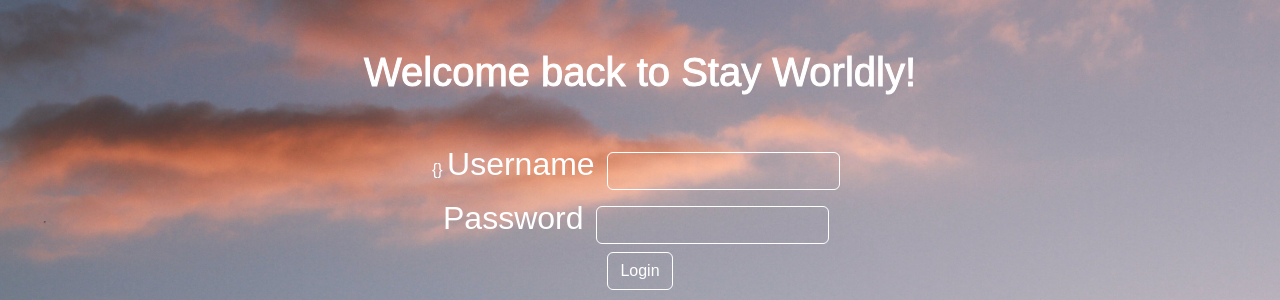
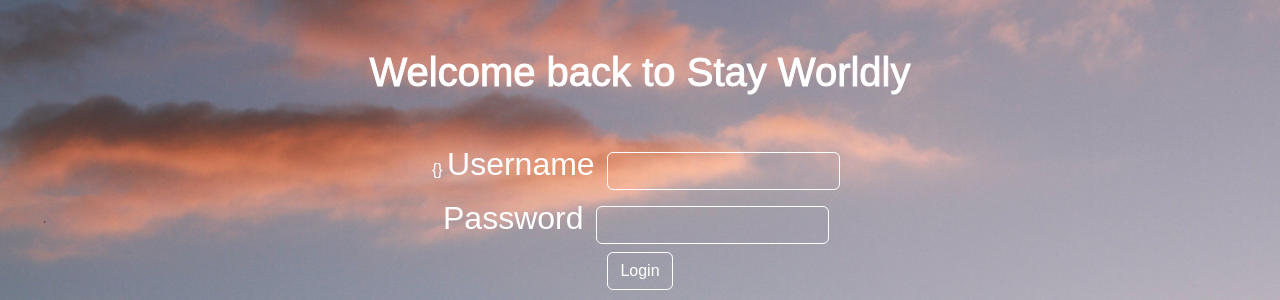
Before and after one commit to SamStratton2112/StayWorldly, a Flask app: page /login in a window 1280 px wide. Shown: the part 70-370 px from the top of the page. Run offline with Flask 3, Linux system fonts and the light colour scheme; some libraries are stand-ins or nearby versions; some web fonts are replaced.

Commit message:
Update login.html

```diff
--- a/templates/login.html
+++ b/templates/login.html
@@ -1,7 +1,7 @@
 {% extends 'base.html' %}
 {% block content %}
 <div class="text-center">
-    <h2 class="m-5 text-white sw h1">Welcome back to Stay Worldly!</h2>
+    <h2 class="m-5 text-white sw h1">Welcome back to Stay Worldly</h2>
     <form method="POST" id="user_form" class="text-white" action="/login">
       {{ form.errors }}
       <!-- show all fields in form expect for hidden ones -->
```
